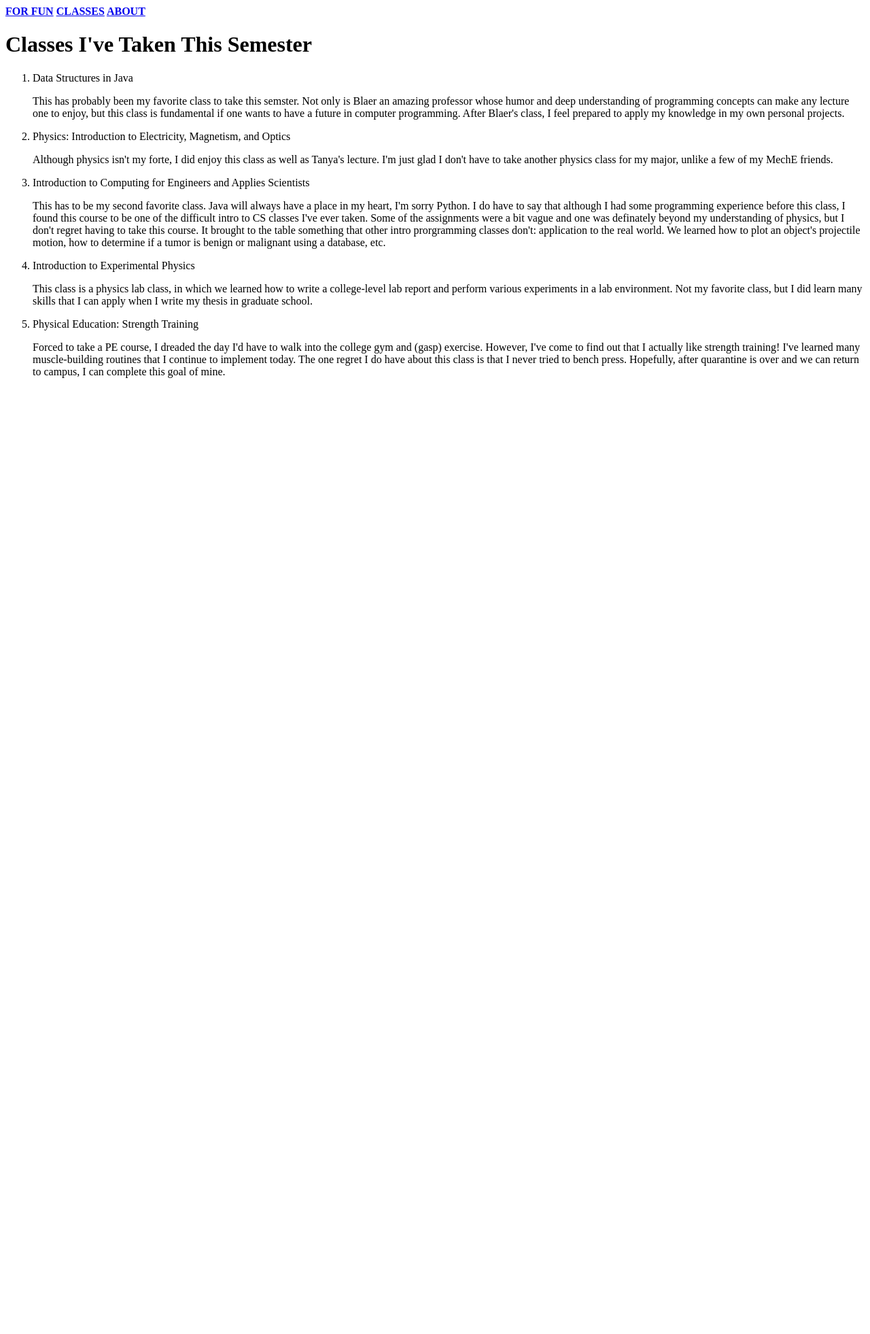
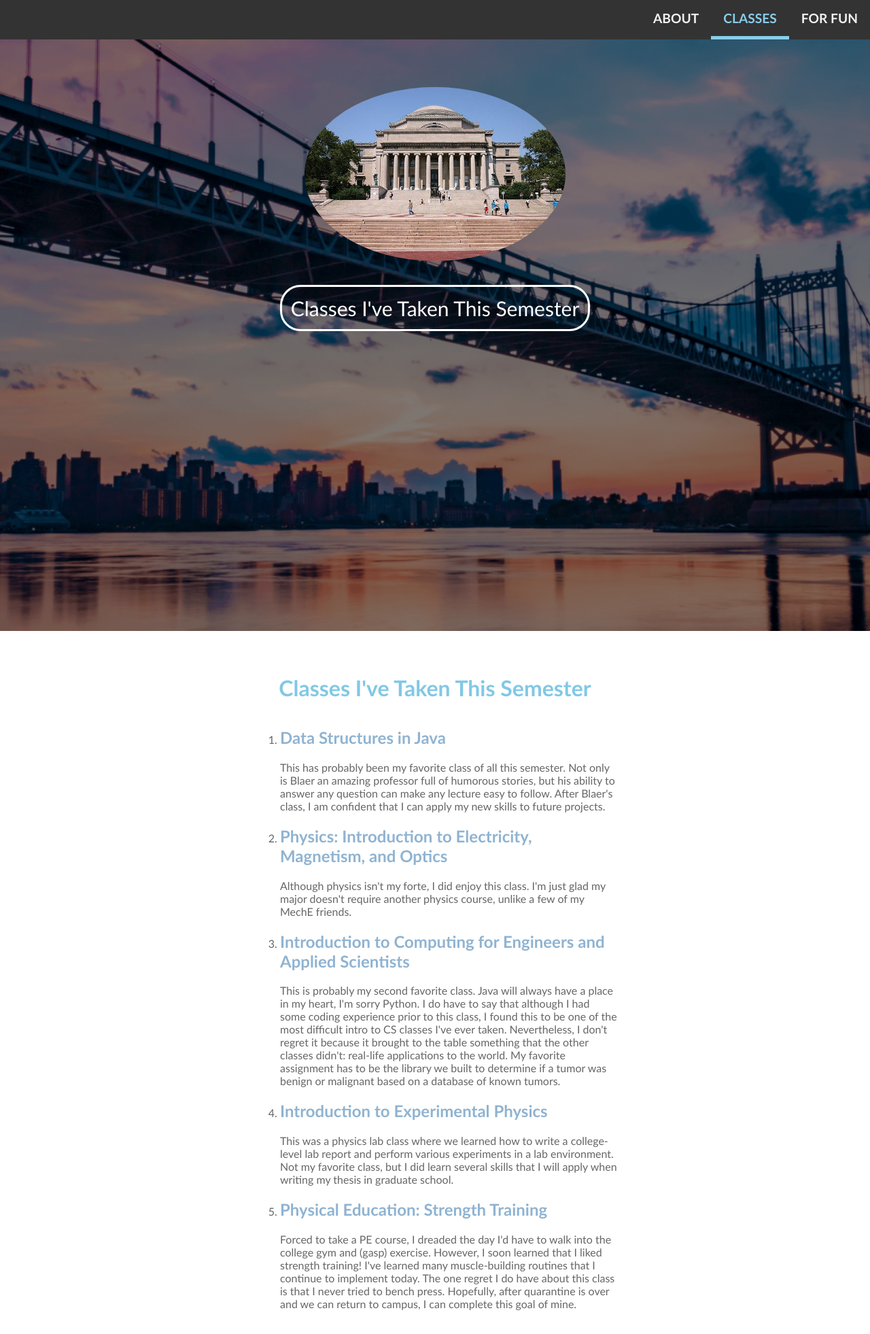
Before and after one commit to rashelr341/rdr2139-final, a Flask app: page /classes/ in a window 1280 px wide. Shown: the whole page at 68% size. Before the commit the page ends 556 px from the top, so only its background shows below. Run offline with Flask 2, Linux system fonts and the light colour scheme.

Commit message:
Finished Classes page.

```diff
--- a/app.py
+++ b/app.py
@@ -14,15 +14,15 @@ app = Flask(__name__)
 #static route
 @app.route("/")
 def home():
-    return render_template("index.html")
+    return render_template("index.html", active='home')
 
 @app.route('/classes/')
 def classes():
-    return render_template('classes.html')
+    return render_template('classes.html', active='classes')
 
 @app.route('/fun/')
 def fun():
-    return render_template('fun.html')
+    return render_template('fun.html', active="fun")
 
 @app.route("/1006")
 def homepage_1006():
--- a/static/css/main.css
+++ b/static/css/main.css
@@ -5,7 +5,6 @@ body {
     text-align: center;
     color: black;
     font-family: "Trebuchet MS", Helvetica, sans-serif;
-    font-stretch: condensed;
 }
 html {
     height: 100%;
@@ -16,6 +15,10 @@ h1, p {
     margin: 0;
     font-family: "Trebuchet MS", Helvetica, sans-serif;
 
+}
+
+h2 {
+    color: steelblue;
 }
 
 p {
@@ -41,17 +44,29 @@ p {
 }
 
 #main h1 {
-    color: skyblue;
+    color: #2fa4d5;
 }
 
 
-#profile, h1, p {
+#firstPic, h1, p {
   display: block;
   margin-left: auto;
   margin-right: auto;
   width: 40%;
 }
 
+li {
+    margin-left: auto;
+    margin-right: auto;
+    width: 40%;
+}
+
+
+#firstPic {
+    width: 25%;
+    border-radius: 50%;
+    margin-bottom: 4%;
+}
 
 
 
@@ -82,6 +97,7 @@ p {
     position: fixed;
     top: 0;
     width: 100%;
+    z-index: 1;
 }
 
 #navbar a {
--- a/templates/classes.html
+++ b/templates/classes.html
@@ -2,55 +2,76 @@
 <html>
     <head>
         <title>Classes</title>
+        <link rel="stylesheet" href="{{ url_for('static', filename='css/main.css') }}">
+        <style>
+            #firstPic {
+                width: 30%;
+            }
+
+            ol {
+                text-align: left;
+
+            }
+
+        </style>
     </head>
+
     <body>
         {% extends "navigation.html" %}
         {% block content %}
-        <h1>Classes I've Taken This Semester</h1>
+        <div class= "parallax">
+            <div id="ontop">
+                <img id= "firstPic" src="/static/images/class.jpg" alt="College.">
+                <a href="#main">Classes I've Taken This Semester</a>
+            </div>
+        </div>
 
-        <ol>
-            <li>Data Structures in Java</li>
-            <p>This has probably been my favorite class to take this semster.
-            Not only is Blaer an amazing professor whose humor and deep
-            understanding of programming concepts can make any lecture one to
-            enjoy, but this class is fundamental if one wants to have a future
-            in computer programming. After Blaer's class, I feel prepared to
-            apply my knowledge in my own personal projects.</p>
 
-            <li>Physics: Introduction to Electricity, Magnetism, and Optics</li>
-            <p>Although physics isn't my forte, I did enjoy this class as well
-            as Tanya's lecture. I'm just glad I don't have to take another
-            physics class for my major, unlike a few of my MechE friends.</p>
+        <div id= "main">
+            <h1>Classes I've Taken This Semester</h1><br>
 
-            <li>Introduction to Computing for Engineers and Applies Scientists</li>
-            <p>This has to be my second favorite class. Java will always have
-            a place in my heart, I'm sorry Python. I do have to say that although
-            I had some programming experience before this class, I found this
-            course to be one of the difficult intro to CS classes I've ever
-            taken. Some of the assignments were a bit vague and one was definately
-            beyond my understanding of physics, but I don't regret having to
-            take this course. It brought to the table something that other
-            intro prorgramming classes don't: application to the real world.
-            We learned how to plot an object's projectile motion, how to
-            determine if a tumor is benign or malignant using a database, etc.</p>
+            <ol>
+                <li><h2>Data Structures in Java</h2>
+                This has probably been my favorite class of all this semester.
+                Not only is Blaer an amazing professor full of humorous stories,
+                but his ability to answer any question can make any lecture easy
+                to follow. After Blaer's class, I am confident that I can apply
+                my new skills to future projects.</li>
 
-            <li>Introduction to Experimental Physics</li>
-            <p>This class is a physics lab class, in which we learned how to
-            write a college-level lab report and perform various experiments
-            in a lab environment. Not my favorite class, but I did learn
-            many skills that I can apply when I write my thesis in graduate
-            school. </p>
+                <li><h2>Physics: Introduction to Electricity, Magnetism, and Optics</h2>
+                Although physics isn't my forte, I did enjoy this class. I'm just
+                glad my major doesn't require another physics course, unlike
+                a few of my MechE friends.</li>
 
-            <li>Physical Education: Strength Training</li>
-            <p>Forced to take a PE course, I dreaded the day I'd have to
-            walk into the college gym and (gasp) exercise. However, I've come to
-            find out that I actually like strength training! I've learned many
-            muscle-building routines that I continue to implement today. The one
-            regret I do have about this class is that I never tried to bench
-            press. Hopefully, after quarantine is over and we can return to
-            campus, I can complete this goal of mine. </p>
-        </ol>
+                <li><h2>Introduction to Computing for Engineers and Applied Scientists</h2>
+                This is probably my second favorite class. Java will always have
+                a place in my heart, I'm sorry Python. I do have to say that although
+                I had some coding experience prior to this class, I found this to
+                be one of the most difficult intro to CS classes I've ever
+                taken. Nevertheless, I don't regret it because it brought to the table
+                something that the other classes didn't: real-life applications
+                to the world. My favorite assignment has to be the library we
+                built to determine if a tumor was benign or malignant based on
+                a database of known tumors.</li>
 
+                <li><h2>Introduction to Experimental Physics</h2>
+                This was a physics lab class where we learned how to
+                write a college-level lab report and perform various experiments
+                in a lab environment. Not my favorite class, but I did learn
+                several skills that I will apply when writing my thesis in graduate
+                school.</li>
+
+                <li><h2>Physical Education: Strength Training</h2>
+                Forced to take a PE course, I dreaded the day I'd have to
+                walk into the college gym and (gasp) exercise. However, I soon
+                learned that I liked strength training! I've learned many
+                muscle-building routines that I continue to implement today.
+                The one regret I do have about this class is that I never tried
+                to bench press. Hopefully, after quarantine is over and we
+                can return to campus, I can complete this goal of mine. </li>
+            </ol>
+            <br>
+        </div>
 
         {% endblock %}
 
--- a/templates/navigation.html
+++ b/templates/navigation.html
@@ -2,9 +2,9 @@
 <html>
     <body>
         <div id="navbar"><strong>
-            <a href="{{ url_for('fun') }}">FOR FUN</a></li>
-            <a href="{{ url_for('classes') }}">CLASSES</a>
-            <a class="active" href="{{ url_for('home') }}">ABOUT</a>
+            <a class="{% if active=='fun' %}active{%endif %}" href="{{ url_for('fun') }}">FOR FUN</a></li>
+            <a class="{% if active=='classes' %}active{%endif %}" href="{{ url_for('classes') }}">CLASSES</a>
+            <a class="{% if active=='home' %}active{%endif %}" href="{{ url_for('home') }}">ABOUT</a>
          </strong></div>
         {% block content %}
         {% endblock %}
```
Also changed, not shown: templates/index.html (+1 -10 lines), static/images/class.jpg (added).
